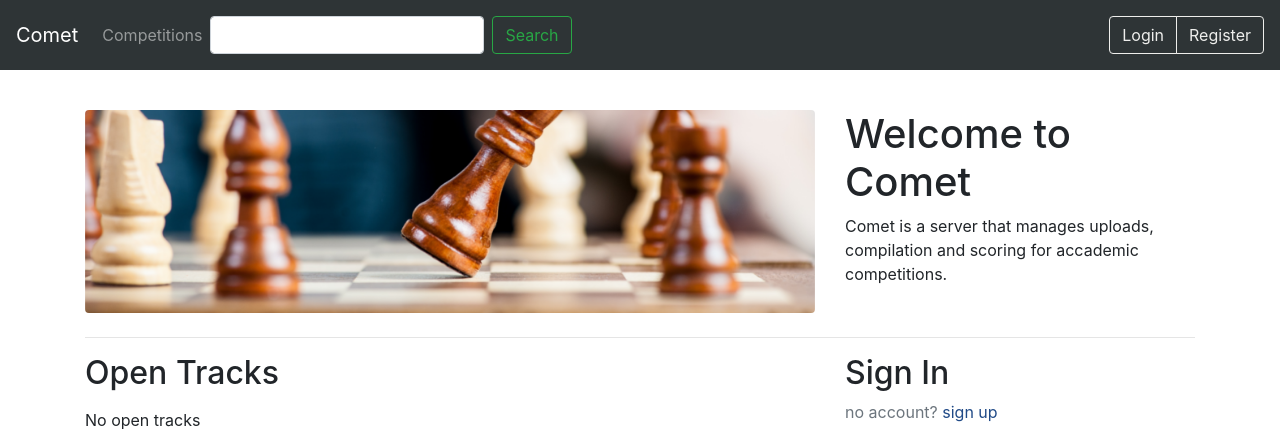
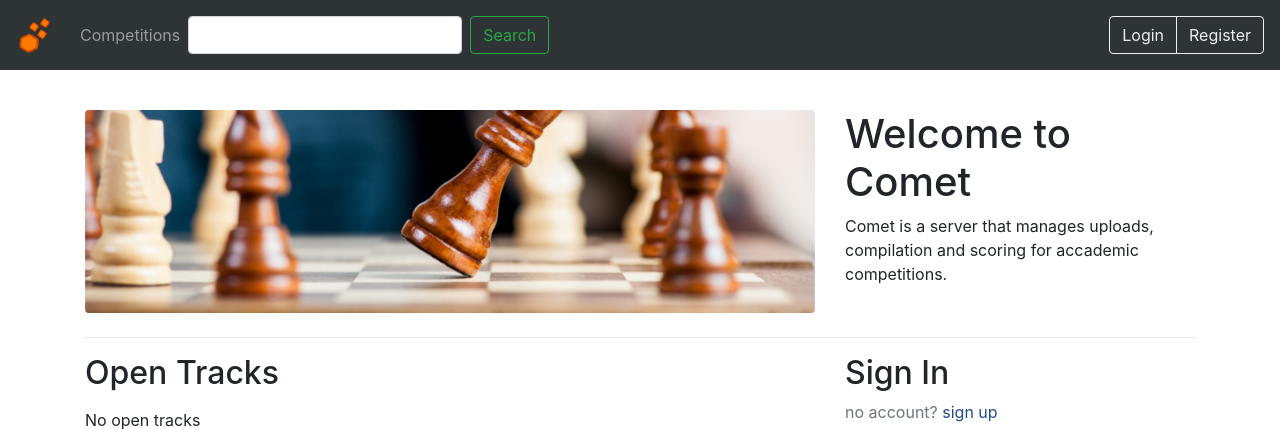
Before and after one commit to fossgalaxy/comet, a Django app: page / in a window 1280 px wide. Shown: the top 429 px of the page. Run offline with Django 3.2, Linux system fonts and the light colour scheme; data that the repository does not hold is empty; some libraries are stand-ins or nearby versions.

Commit message:
alter whitespace on image a little

```diff
--- a/data/templates/base.html
+++ b/data/templates/base.html
@@ -16,6 +16,8 @@
 		<link rel="canonical" href="{% block canonical_url %}https://{{request.site}}{{request.get_full_path}}{% endblock %}">
 		{% endif %}
 
+		<link rel="icon" href="{% static "img/com.aiclash.Comet.png" %}" />
+
 		<!-- Latest compiled and minified JavaScript -->
                 <script src="https://code.jquery.com/jquery-3.3.1.min.js" integrity="sha256-FgpCb/KJQlLNfOu91ta32o/NMZxltwRo8QtmkMRdAu8=" crossorigin="anonymous"></script>
 		<script src="https://cdnjs.cloudflare.com/ajax/libs/popper.js/1.12.3/umd/popper.min.js" integrity="sha384-vFJXuSJphROIrBnz7yo7oB41mKfc8JzQZiCq4NCceLEaO4IHwicKwpJf9c9IpFgh" crossorigin="anonymous"></script>
@@ -28,7 +30,7 @@
 		<header>
 		{% block navbar %}
 		<nav class="navbar navbar-expand navbar-dark bg-dark" style="position: sticky; top: 0; z-index: 1071">
-			<a class="navbar-brand" href="{% url 'home' %}">Comet</a>
+			<a class="navbar-brand" href="{% url 'home' %}"><img src="{% static "img/com.aiclash.Comet.png" %}" style="width: 40px; height: 40px" alt="Comet" /></a>
 			<ul class="navbar-nav">
 			   <li class="nav-item">
 				<a class="nav-link" href="{% url 'competitions' %}">Competitions</a>
```
Also changed, not shown: data/static/img/com.aiclash.Comet.png, data/static/img/com.aiclash.Comet.svg.
